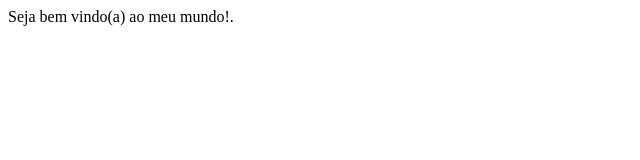
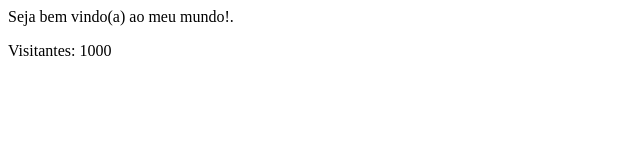
Before and after one commit to glaubervictor/estudos-html-basico, a plain HTML site: page index.html in a window 1280 px wide. Shown: the whole page, without its empty margins (0-640 px from the left). Drawn offline with Linux system fonts and the light colour scheme.

Commit message:
Adicionado contador no arquivo index.html

```diff
--- a/index.html
+++ b/index.html
@@ -4,5 +4,6 @@
 	</head>
 	</body>
 		<p>Seja bem vindo(a) ao meu mundo!.</p>
+		<p>Visitantes: 1000</p>
 	</body>
 </html>
```
